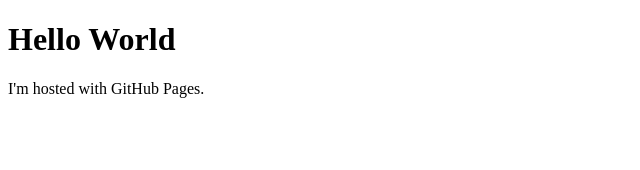
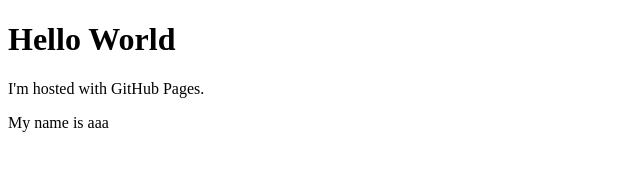
Before and after one commit to kentasasakis/ekentei-blog, a plain HTML site: page index.html in a window 1280 px wide. Shown: the whole page, without its empty margins (0-640 px from the left). Drawn offline with Linux system fonts and the light colour scheme.

Commit message:
Update index.html

```diff
--- a/index.html
+++ b/index.html
@@ -3,5 +3,6 @@
 <body>
 <h1>Hello World</h1>
 <p>I'm hosted with GitHub Pages.</p>
+<p>My name is aaa</p>
 </body>
 </html>
```
